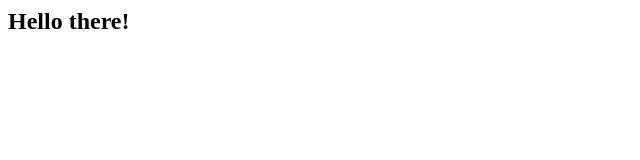
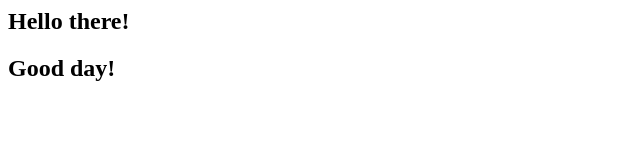
Before and after one commit to Rock46/gitfirst, a plain HTML site: page 2file.html in a window 1280 px wide. Shown: the whole page, without its empty margins (0-640 px from the left). Drawn offline with Linux system fonts and the light colour scheme.

Commit message:
HTML File edited 2nd time

```diff
--- a/2file.html
+++ b/2file.html
@@ -1,5 +1,6 @@
 <hmtl>
 <body>
 <h2> Hello there! </h2>
+<h2> Good day! </h2>
 </body>
 </html>
```
